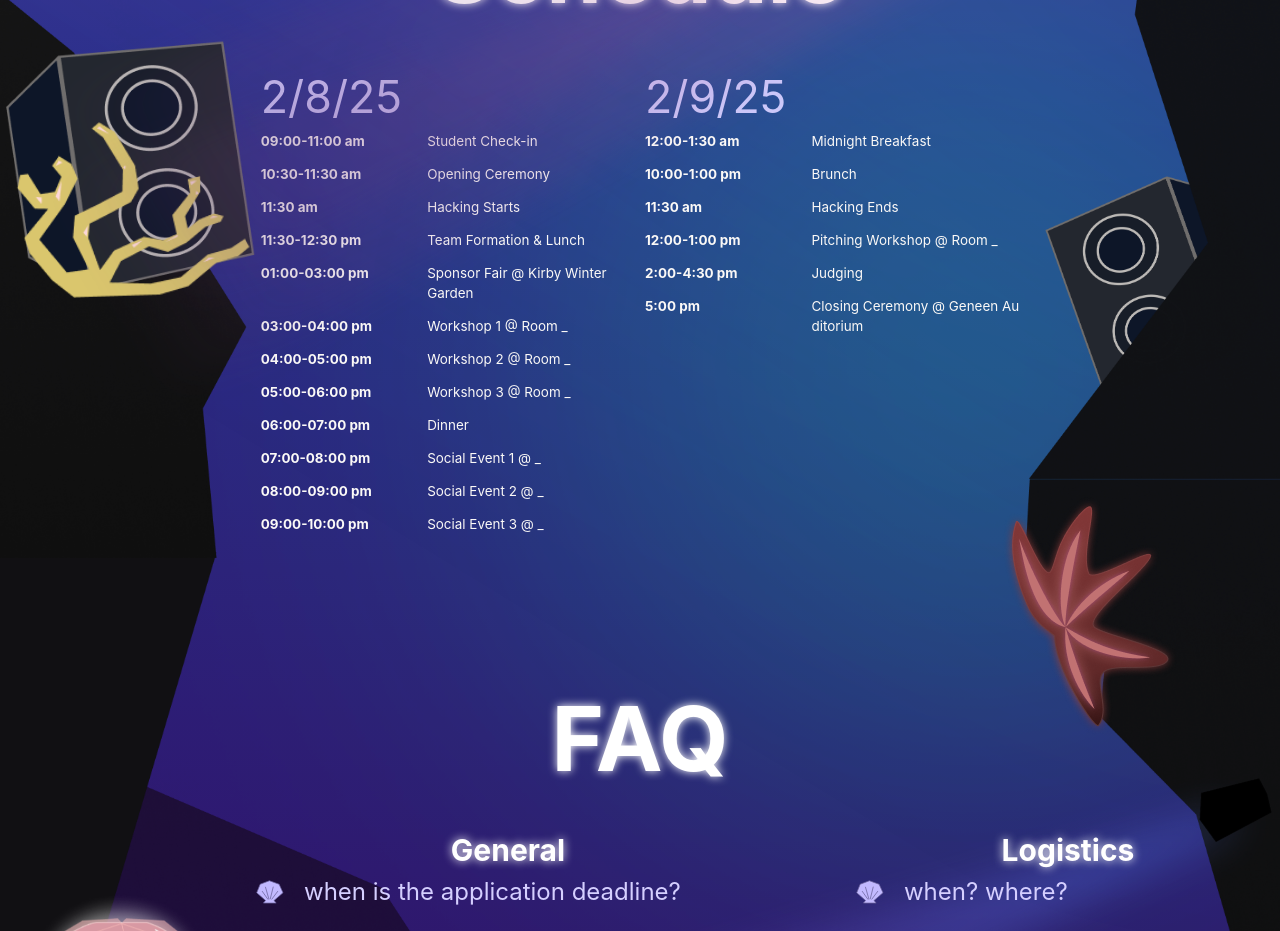
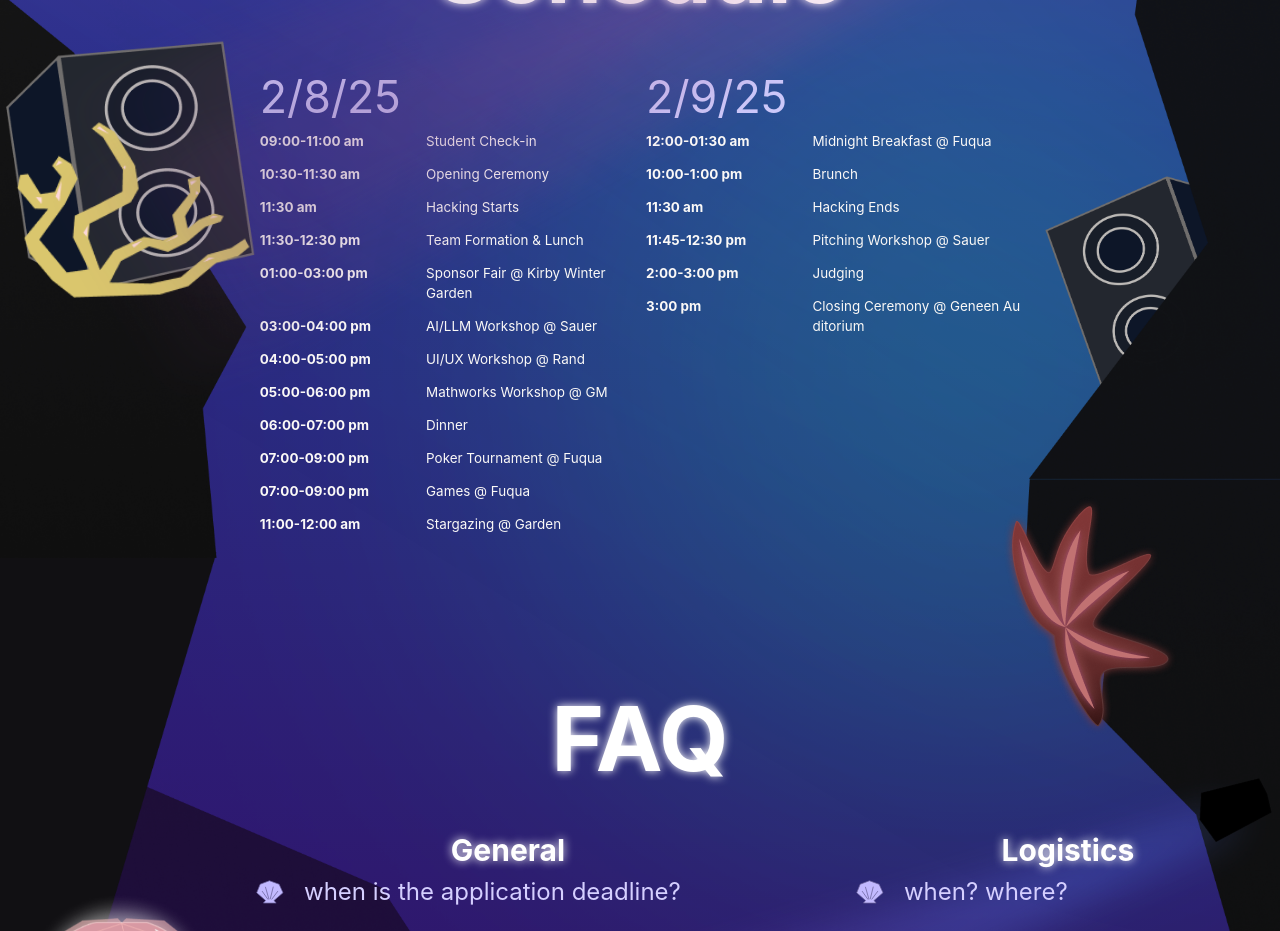
Before and after one commit to hack-duke/2025.hackduke.org, a React (Create React App) app: page / in a window 1280 px wide. Shown: the part 3200-4131 px from the top of the page. Built offline with nearby package versions, Linux system fonts and the light colour scheme; what tailwindcss-motion, taos would draw is missing.

Commit message:
fix schedule (#53)
Co-authored-by: Rishi <rrp34@duke.edu>

```diff
--- a/src/components/schedule.js
+++ b/src/components/schedule.js
@@ -42,22 +42,22 @@ export const Schedule = () => {
     { time: '11:30 am', event: 'Hacking Starts'},
     { time: '11:30-12:30 pm', event: 'Team Formation & Lunch' },
     { time: '01:00-03:00 pm', event: 'Sponsor Fair @ Kirby Winter Garden'},
-    { time: '03:00-04:00 pm', event: 'Workshop 1 @ Room _' },
-    { time: '04:00-05:00 pm', event: 'Workshop 2 @ Room _' },
-    { time: '05:00-06:00 pm', event: 'Workshop 3 @ Room _' },
+    { time: '03:00-04:00 pm', event: 'AI/LLM Workshop @ Sauer' },
+    { time: '04:00-05:00 pm', event: 'UI/UX Workshop @ Rand' },
+    { time: '05:00-06:00 pm', event: 'Mathworks Workshop @ GM' },
     { time: '06:00-07:00 pm', event: 'Dinner' },
-    { time: '07:00-08:00 pm', event: 'Social Event 1 @ _' },
-    { time: '08:00-09:00 pm', event: 'Social Event 2 @ _' },
-    { time: '09:00-10:00 pm', event: 'Social Event 3 @ _' },
+    { time: '07:00-09:00 pm', event: 'Poker Tournament @ Fuqua' },
+    { time: '07:00-09:00 pm', event: 'Games @ Fuqua' },
+    { time: '11:00-12:00 am', event: 'Stargazing @ Garden' },
   ]
 
   const day2Events = [
-    { time: '12:00-1:30 am', event: 'Midnight Breakfast ' },
+    { time: '12:00-01:30 am', event: 'Midnight Breakfast @ Fuqua' },
     { time: '10:00-1:00 pm', event: 'Brunch' },
     { time: '11:30 am', event: 'Hacking Ends' },
-    { time: '12:00-1:00 pm', event: 'Pitching Workshop @ Room _' },
-    { time: '2:00-4:30 pm', event: 'Judging' },
-    { time: '5:00 pm', event: 'Closing Ceremony @ Geneen Auditorium' }
+    { time: '11:45-12:30 pm', event: 'Pitching Workshop @ Sauer' },
+    { time: '2:00-3:00 pm', event: 'Judging' },
+    { time: '3:00 pm', event: 'Closing Ceremony @ Geneen Auditorium' }
   ]
 
   return (
```
